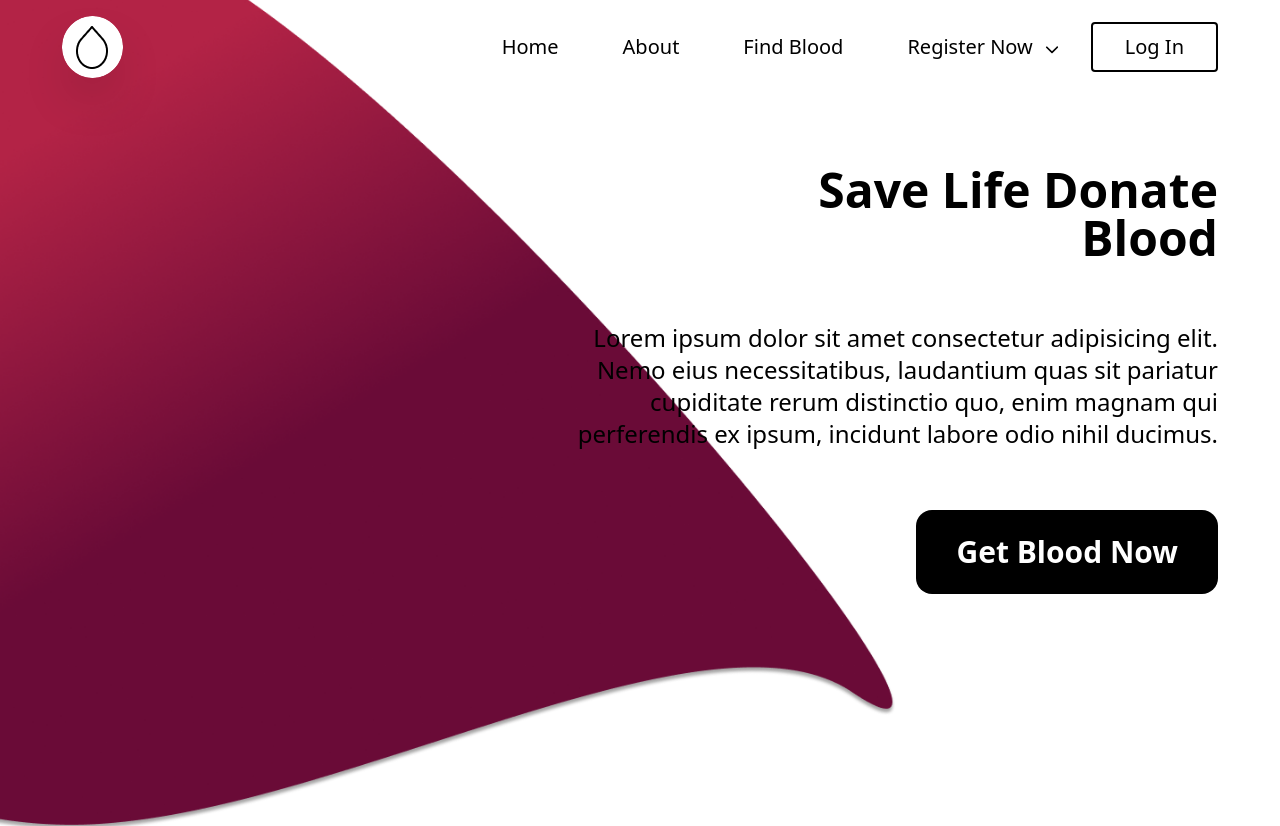
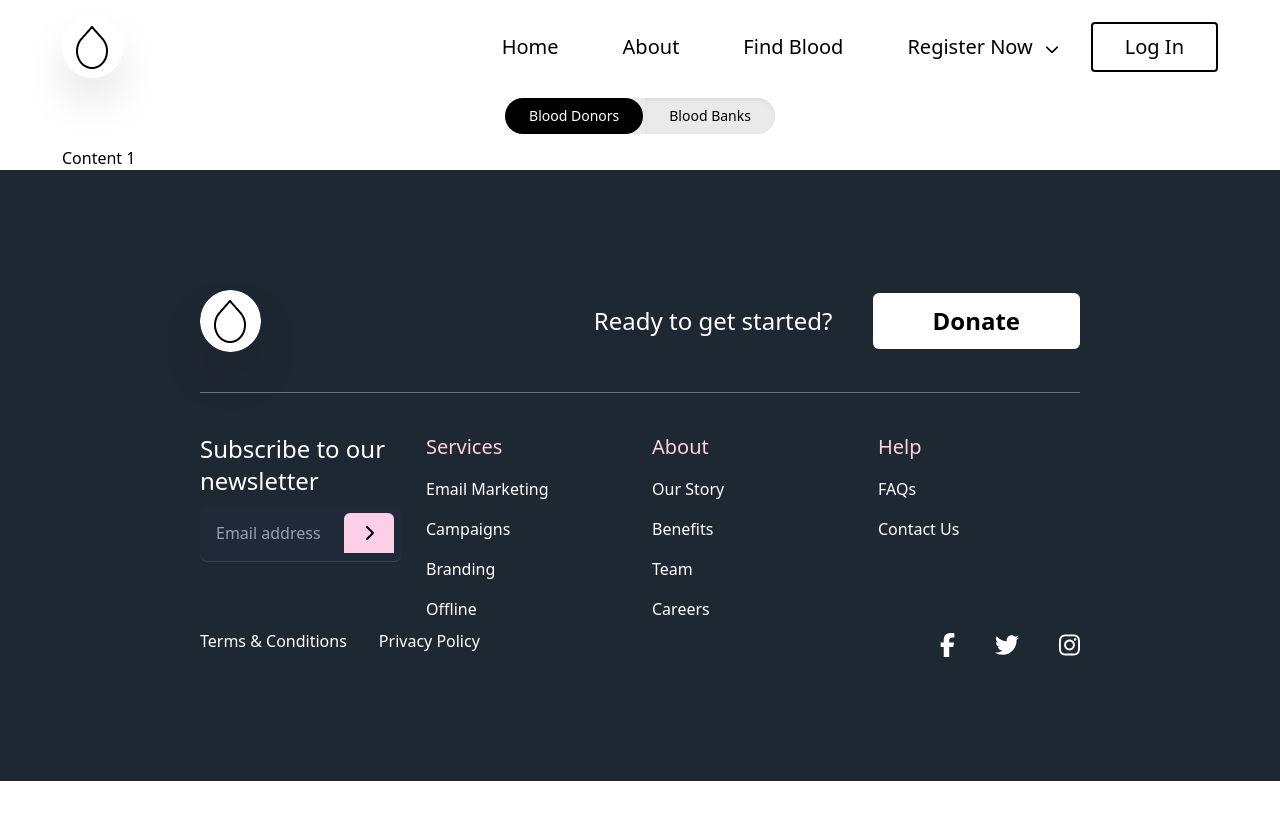
Before and after one commit to PB-King-47/blood_donation, a React (Vite) app: page /blood-bank in a window 1280 px wide. Shown: the top 826 px of the page. After the commit the page ends 800 px from the top, so only its background shows below. Built offline with nearby package versions, Linux system fonts and the light colour scheme.

Commit message:
blood bankers tab v1

```diff
--- a/package.json
+++ b/package.json
@@ -14,6 +14,7 @@
     "@fortawesome/free-brands-svg-icons": "^6.7.2",
     "@fortawesome/free-solid-svg-icons": "^6.7.2",
     "@fortawesome/react-fontawesome": "^0.2.2",
+    "@headlessui/react": "^2.2.4",
     "@tailwindcss/vite": "^4.1.6",
     "prop-types": "^15.8.1",
     "react": "^19.1.0",
--- a/src/App.jsx
+++ b/src/App.jsx
@@ -8,6 +8,7 @@ import FindBlood from './page/FindBlood'
 import OtpVerification from './page/OtpVerification'
 import RegisterVerify from './page/RegisterVerify'
 import OTPVerifySuccess from './page/OTPVerifySuccess'
+import BloodBank from './page/layouts/BloodBank'
 
 function App() {
 
@@ -21,6 +22,7 @@ function App() {
         <Route path={"/otp-verify"} element={<OtpVerification />} />
         <Route path={"/otp-reg-verify"} element={<RegisterVerify />} />
         <Route path={"/otp-verify-success"} element={<OTPVerifySuccess />} />
+        <Route path={"/blood-bank"} element={<BloodBank />} />
 
       </Route>
     </Routes>
--- /dev/null
+++ b/src/components/FindBloodComp/BloodBanks.jsx
@@ -0,0 +1,34 @@
+import { useState } from "react";
+import Button from "../Button";
+
+const BloodBanks = ({ name, address, contactNum }) => {
+    return (
+        <div className="shadow-2xl rounded-2xl bg-white px-10 py-7 my-10"
+        >
+            <div className="grid grid-cols-12 gap-2">
+                <div className="col-span-8">
+                    <h1 className="font-bold text-4xl mb-4 uppercase">
+                       Name: {name}
+                    </h1>
+                    <p className="text-2xl mb-4">
+                        {address}
+                    </p>
+                    <p className="text-2xl">
+                        {`Contact Number: ${contactNum}`}
+                    </p>
+                </div>
+
+                <div className="col-span-4 flex justify-end">
+                    <div>
+                        <Button
+                            className={"text-xl font-bold !py-2"}
+                            text={"View Location"}
+                        />
+                    </div>
+                </div>
+            </div>
+        </div>
+    );
+};
+
+export default BloodBanks;
--- a/src/components/Navbar.jsx
+++ b/src/components/Navbar.jsx
@@ -64,6 +64,15 @@ const Navbar = () => {
                                         Register OTP Verify Page
                                     </Link>
                                 </li>
+
+                                <li className="py-4">
+                                    <Link
+                                        to={"/blood-bank"}
+                                        className="px-8 hover:underline hover:decoration-3 hover:underline-offset-8"
+                                    >
+                                        Blood Bank Page
+                                    </Link>
+                                </li>
                             </ul>
                         )}
                     </div>
--- /dev/null
+++ b/src/page/FindBloodTabs/BloodBanksTab.jsx
@@ -0,0 +1,43 @@
+import { useState } from "react";
+import BloodBanks from "src/components/FindBloodComp/BloodBanks";
+
+const BloodBanksTab = () => {
+    const [bloodBanksData, setBloodBanksData] = useState([
+        {
+            name: "Name of the Blood Bank",
+            address: "ABC Hospital Building, XYZ Road, Place, District Pincode",
+            contactNum: "XXXXXXXXXX",
+        },
+        {
+            name: "Name of the Blood Bank",
+            address: "ABC Hospital Building, XYZ Road, Place, District Pincode",
+            contactNum: "XXXXXXXXXX",
+        },
+        {
+            name: "Name of the Blood Bank",
+            address: "ABC Hospital Building, XYZ Road, Place, District Pincode",
+            contactNum: "XXXXXXXXXX",
+        },
+        {
+            name: "Name of the Blood Bank",
+            address: "ABC Hospital Building, XYZ Road, Place, District Pincode",
+            contactNum: "XXXXXXXXXX",
+        },
+    ]);
+
+    return (
+        <div>
+            {bloodBanksData &&
+                bloodBanksData.map((item, key) => (
+                <BloodBanks
+                    key={key}
+                    name={item.name}
+                    address={item.address}
+                    contactNum={item.contactNum}
+                />
+                ))}
+        </div>
+    );
+};
+
+export default BloodBanksTab;
--- /dev/null
+++ b/src/page/layouts/BloodBank.jsx
@@ -0,0 +1,47 @@
+import React from "react";
+import { Tab, TabGroup, TabList, TabPanel, TabPanels } from "@headlessui/react";
+import BloodBanksTab from "../FindBloodTabs/BloodBanksTab";
+
+const BloodBank = () => {
+    return (
+        <TabGroup className={"content"}>
+            <TabList className="flex space-x-1 justify-center p-1">
+                <div className="w-fit bg-[#EAEAEA] rounded-full">
+
+                <Tab
+                    className={({ selected }) =>
+                        `py-2 px-6 mr-0.5 shadow-inner text-sm font-medium leading-5 text-black rounded-l-full
+          ${
+              selected
+                  ? "text-white bg-black shadow-inner rounded-full"
+                  : "text-black bg-[#EAEAEA]"
+          }`
+                    }
+                >
+                    Blood Donors
+                </Tab>
+                <Tab
+                    className={({ selected }) =>
+                        `py-2 px-6 shadow-inner text-sm font-medium leading-5 text-black rounded-r-full
+          ${
+              selected
+                  ? "text-white bg-black shadow-inner rounded-full"
+                  : "text-black bg-[#EAEAEA]"
+          }`
+                    }
+                >
+                    Blood Banks
+                </Tab>
+                </div>
+            </TabList>
+            <TabPanels className="mt-2">
+                <TabPanel>Content 1</TabPanel>
+                <TabPanel>
+                    <BloodBanksTab />
+                </TabPanel>
+            </TabPanels>
+        </TabGroup>
+    );
+};
+
+export default BloodBank;
```
Also changed, not shown: 1 other file (tests, documents, lock files or other folders).
